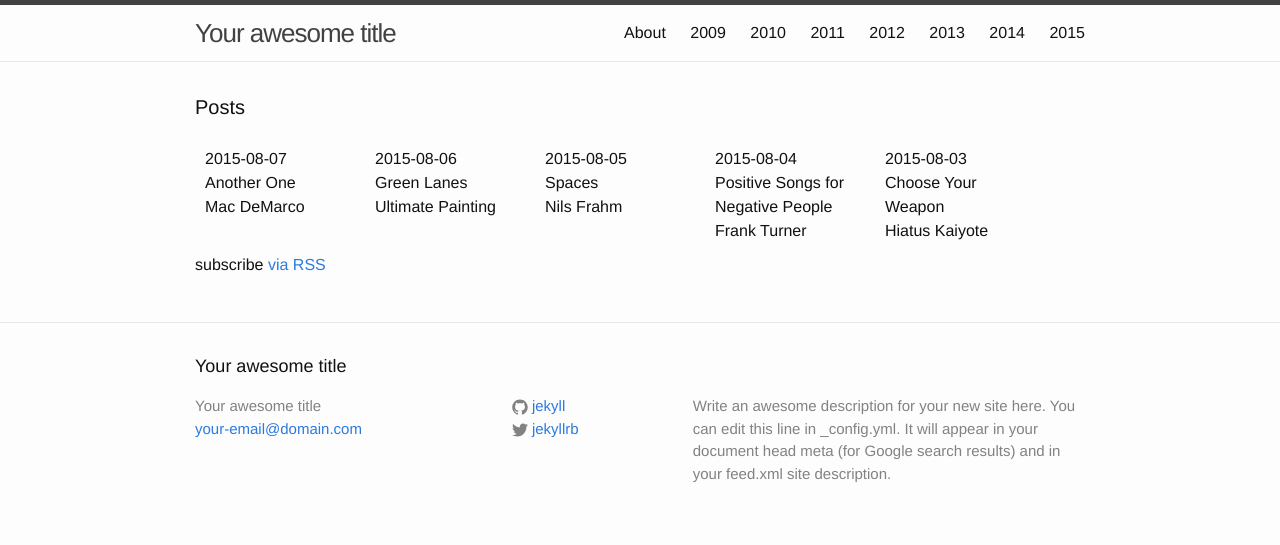
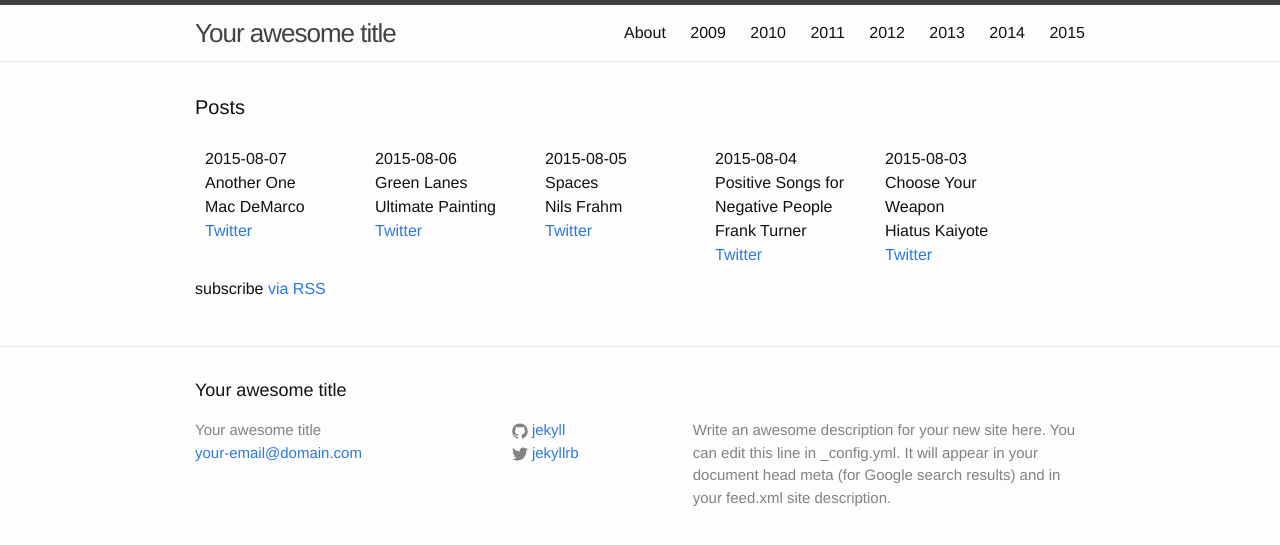
Before and after one commit to karaken12/bbc6musicaotd, a Jekyll site: the page built from site/index.html, in a window 1280 px wide. Shown: the top 545 px of the page. Built offline with Jekyll 4.4.1, drawn with Linux system fonts in a browser that asks for light colours.

Commit message:
Reorder albums by date, and show Twitter links.

```diff
--- a/site/_includes/album.html
+++ b/site/_includes/album.html
@@ -16,5 +16,8 @@
   {% if album.review %}
     <a href="{{ album.review }}" target="_blank">Review</a>
   {% endif %}
+  {% if album.twitter %}
+    <a href="{{ album.twitter }}" target="_blank">Twitter</a>
+  {% endif %}
   </div>
 </div>
--- a/site/_scripts/reorder.rb
+++ b/site/_scripts/reorder.rb
@@ -1,3 +1,4 @@
+#!/usr/bin/env ruby
 
 require 'yaml'
 
@@ -29,7 +30,7 @@
 
 def process_data(data)
   new_data = []
-  data.each do |album|
+  data.sort{|a,b| a['date'] <=> b['date']}.each do |album|
     new_album = process_album(album)
     new_data.push(new_album)
   end
```
